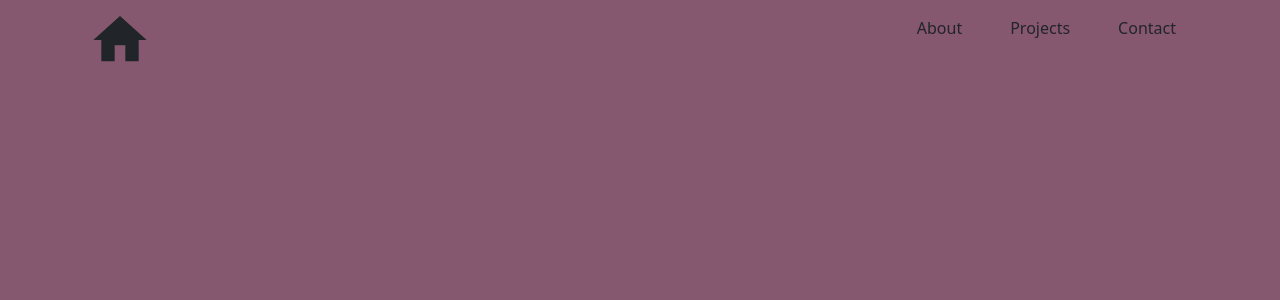
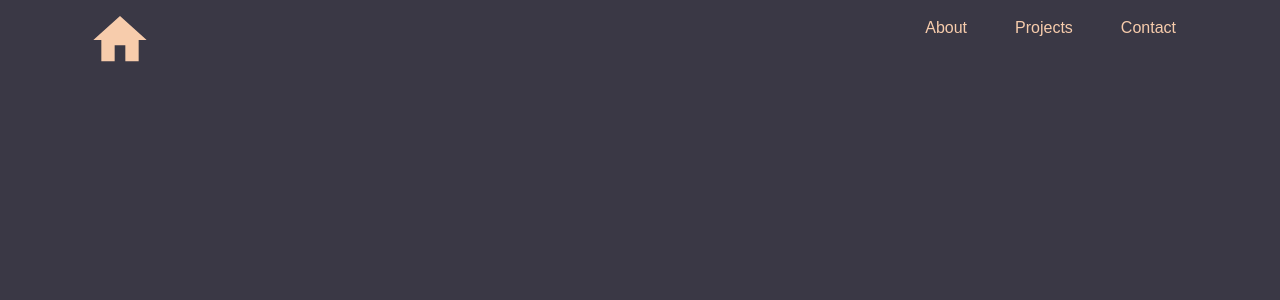
Before and after one commit to jardadev/portfolio_site, a React (Create React App) app: page / in a window 1280 px wide. Shown: the top 300 px of the page. Built offline with nearby package versions, Linux system fonts and the light colour scheme.

Commit message:
add font family and font color

```diff
--- a/src/custom.sass
+++ b/src/custom.sass
@@ -1,4 +1,6 @@
 
-$body-bg: #85586F
+$body-bg: #3A3845
+$body-color: #F7CCAC
+$font-family-base: 'Sora', sans-serif
 
 @import '~bootstrap/scss/bootstrap.scss'
```
